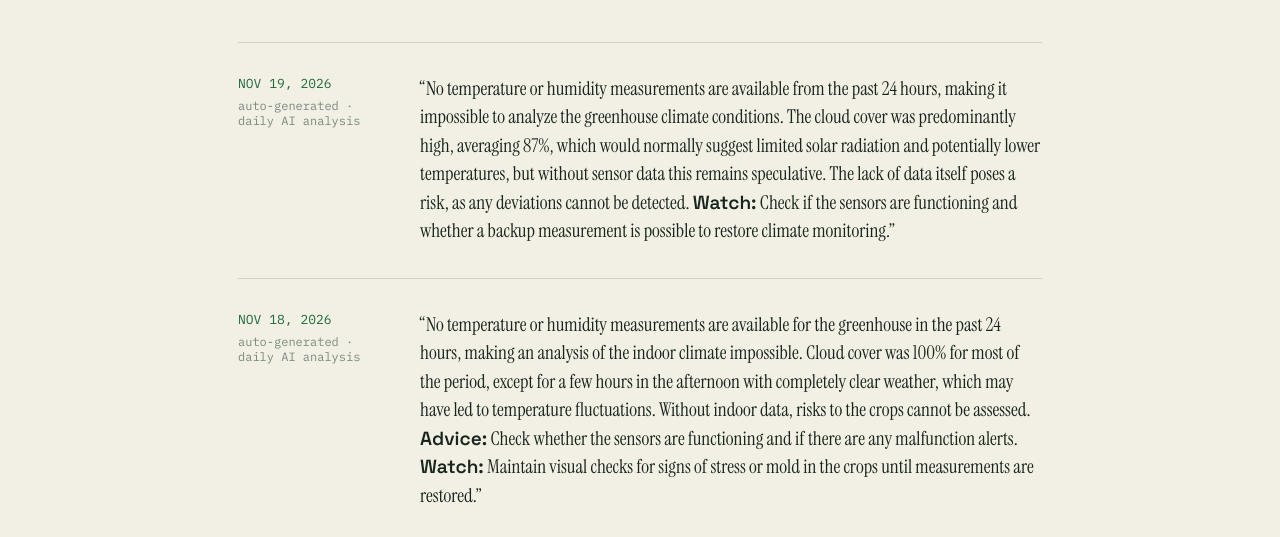
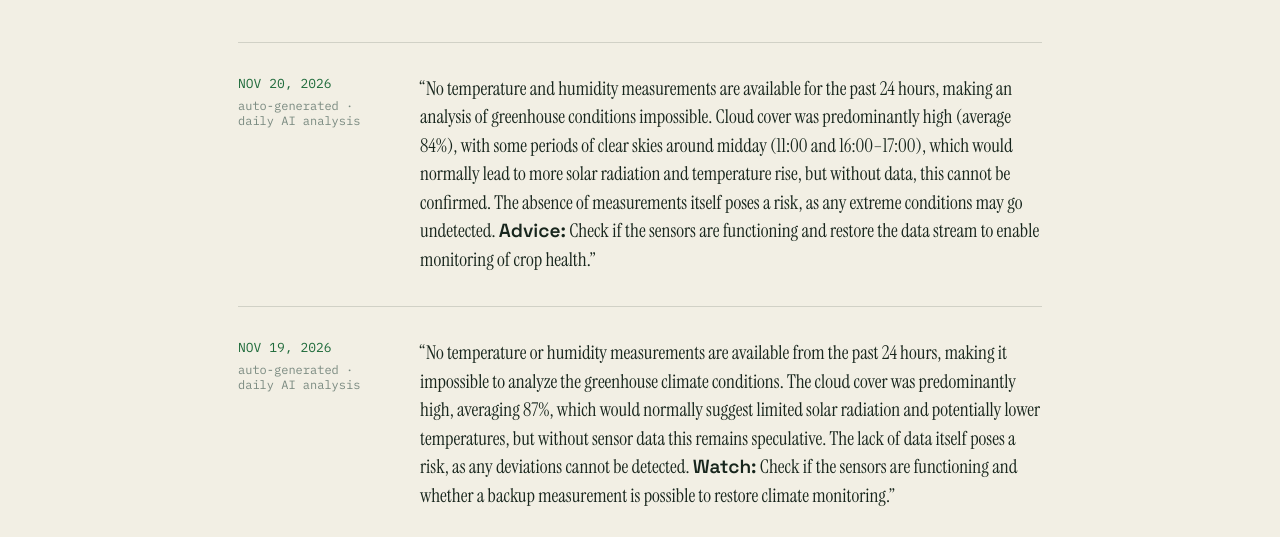
Before and after one commit to TheAutonomousgreenhouse/autonomousgreenhouse-site, a plain HTML site: page ai-analyses.html in a window 1280 px wide. Shown: the part 263-800 px from the top of the page. Drawn offline with Linux system fonts and the light colour scheme.

Commit message:
Daily AI analysis: NOV 20, 2026

```diff
--- a/ai-analyses.html
+++ b/ai-analyses.html
@@ -35,6 +35,15 @@
   <h1 class="build-log-title">Every night, read back to you.</h1>
   <div class="phase-list">
     <!-- DAILY-ANALYSIS-START — kas/scripts/daily-analysis-site-update.mjs inserts new phase-rows right after this marker -->
+    <div class="phase-row" data-auto-ts="1795132814756">
+      <div>
+        <div class="phase-tag">NOV 20, 2026</div>
+        <div class="phase-status">auto-generated &middot; daily AI analysis</div>
+      </div>
+      <div>
+        <p class="analysis-quote">&ldquo;No temperature and humidity measurements are available for the past 24 hours, making an analysis of greenhouse conditions impossible. Cloud cover was predominantly high (average 84%), with some periods of clear skies around midday (11:00 and 16:00–17:00), which would normally lead to more solar radiation and temperature rise, but without data, this cannot be confirmed. The absence of measurements itself poses a risk, as any extreme conditions may go undetected. <strong>Advice:</strong> Check if the sensors are functioning and restore the data stream to enable monitoring of crop health.&rdquo;</p>
+      </div>
+    </div>
     <div class="phase-row" data-auto-ts="1795046403024">
       <div>
         <div class="phase-tag">NOV 19, 2026</div>
```
Also changed, not shown: index.html (+3 -3 lines).
